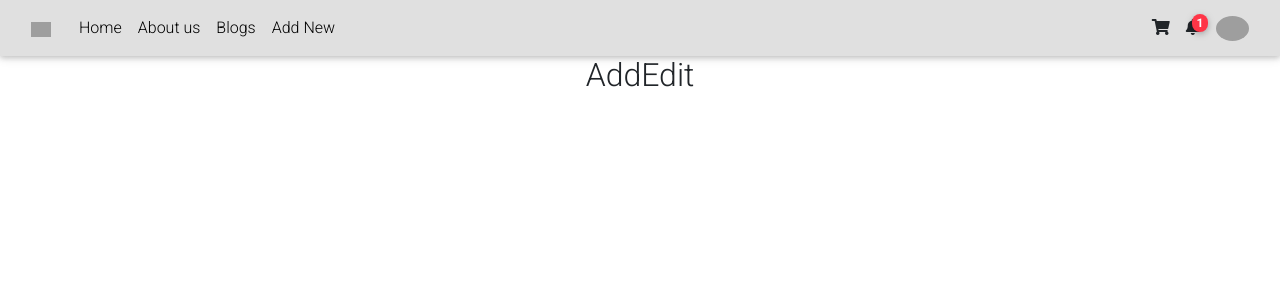
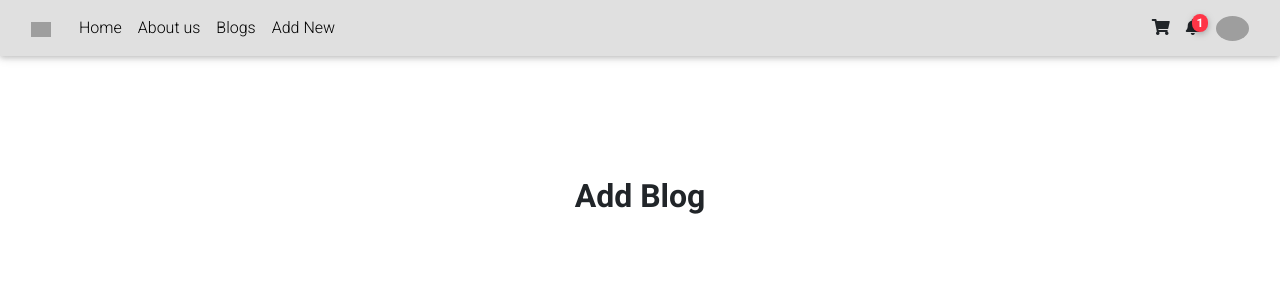
Before and after one commit to Ken-Sarowiwa/blog, a React (Create React App) app: page /addblog in a window 1280 px wide. Shown: the top 300 px of the page. Built offline with nearby package versions, Linux system fonts and the light colour scheme; grey boxes are pictures that could not be loaded.

Commit message:
add edit page

```diff
--- a/src/pages/AddEdit.js
+++ b/src/pages/AddEdit.js
@@ -1,8 +1,32 @@
 import React from 'react'
+import {useState} from "react"
+import {MDBValidation, MDBInput, MDBBtn} from "mdb-react-ui-kit"
+import axios from 'axios'
+import { Toast } from 'react-toastify'
+//za5gjpw7
 
+
+const initialstate = {
+  title : "",
+  description: "",
+  category : "",
+  imageUrl : "",
+}
+
+const blog_options = ["Travel", "Fashio", "Fitenss", "Sports", "Food", "Tech"];
 function AddEdit() {
+  const [formData, setFormData] = useState(initialstate);
+  const [error, setError]  = useState(null);
+  const {title, description,category,imageUrl} = formData;
+
+  const handleSubmit = () => {
+
+  };
+
   return (
-    <div><h2>AddEdit</h2></div>
+    <MDBValidation className='row g-3' style={{marginTop: "100px"}} noValidate onSubmit={handleSubmit}>
+      <p className='fs-2 fw-bold'>Add Blog</p>
+    </MDBValidation>
   )
 }
 
```
